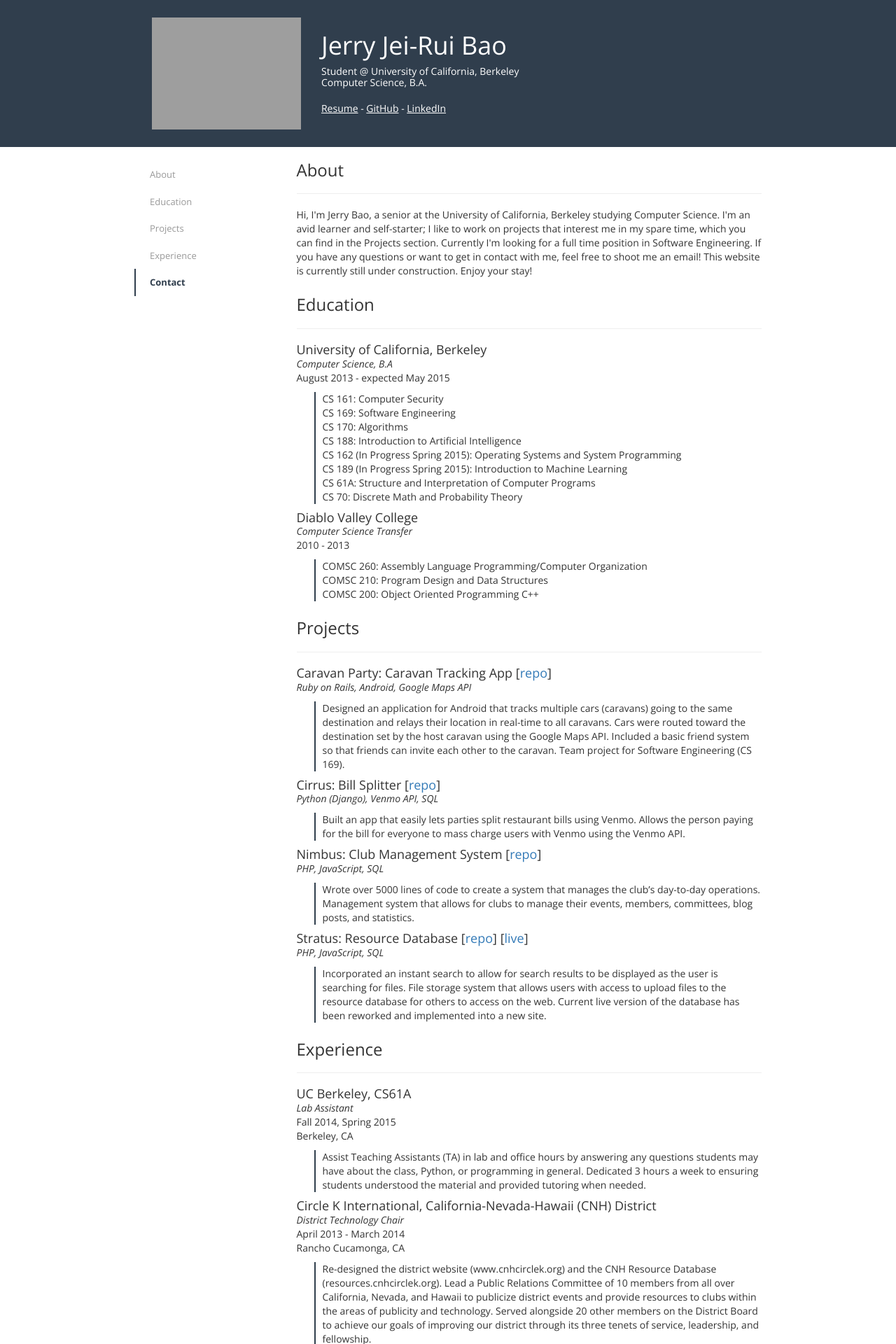
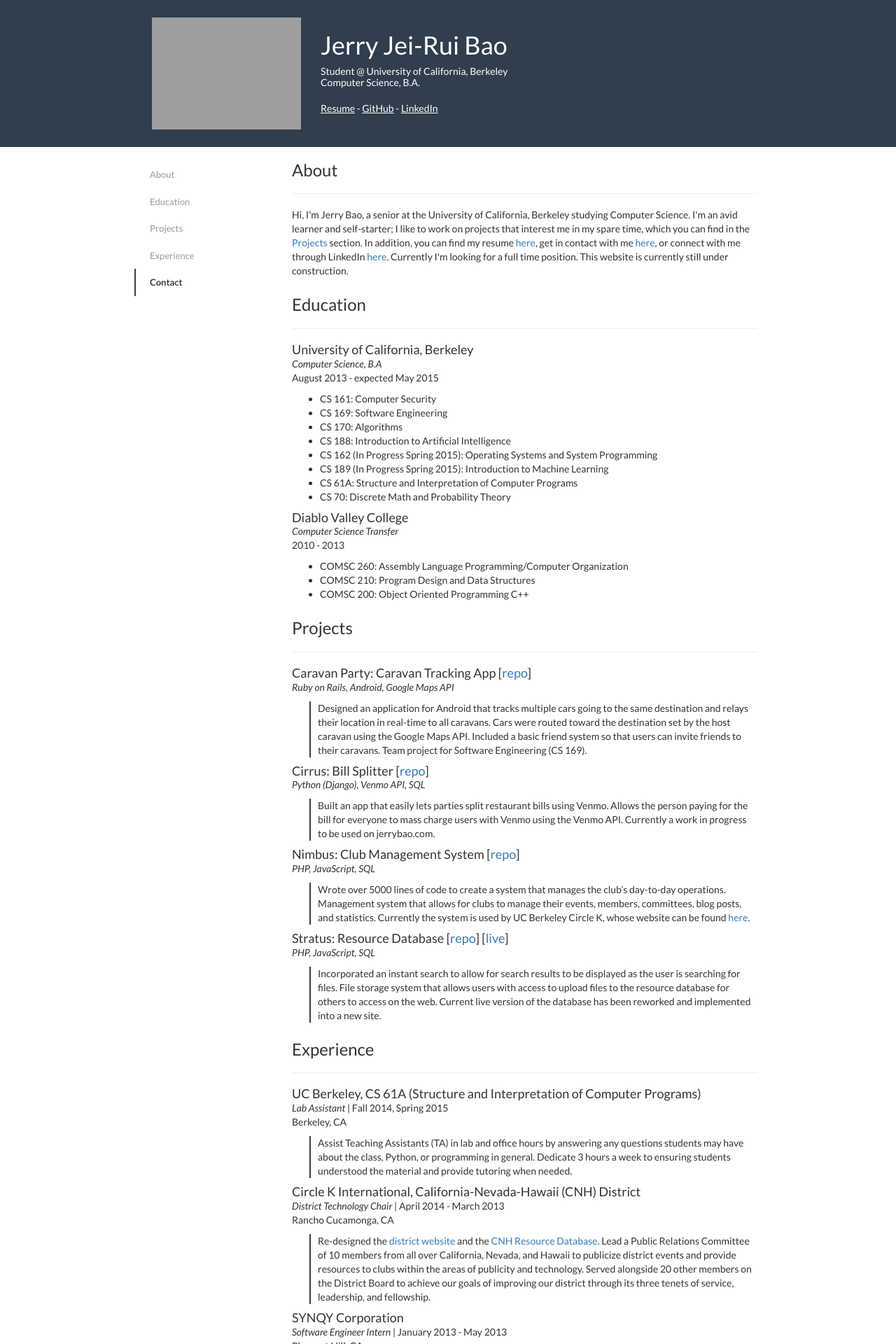
Before and after one commit to thejerrybao/thejerrybao.github.io, a Django app: template portfolio/templates/portfolio/index.html in a window 1280 px wide. Shown: the top 1920 px of the page at 70% size. Run offline with Django 3.2, Linux system fonts and the light colour scheme; the template is opened without the code that fills it, so the values that code supplies are empty; some libraries are stand-ins or nearby versions; grey boxes are pictures that could not be loaded.

Commit message:
final version

```diff
--- a/portfolio/static/portfolio/css/index.css
+++ b/portfolio/static/portfolio/css/index.css
@@ -91,6 +91,11 @@ p.indent {
     font-style: italic;
 }
 
+/* bold */
+.bold {
+    font-weight: bold;
+}
+
 /* offset the anchor tags */
 div.anchor-offset {
     margin-top: -105px;
@@ -106,6 +111,10 @@ div.footer {
 }
 
 /* all links */
+.bs-docs-sidebar {
+    max-width: 225px;
+}
+
 .bs-docs-sidebar .nav>li>a {
     color: #999;
     border-left: 2px solid transparent;
--- a/portfolio/static/portfolio/css/styles.css
+++ b/portfolio/static/portfolio/css/styles.css
@@ -1,3 +1,3 @@
 body {
-    font-family: "Open Sans";
+    font-family: "Lato";
 }
--- a/portfolio/static/portfolio/js/scripts.js
+++ b/portfolio/static/portfolio/js/scripts.js
@@ -1,6 +1,6 @@
 $('body').scrollspy({
     target: '.bs-docs-sidebar',
-    offset: 0
+    offset: 2
 });
 
 var scrollVal;
--- a/portfolio/templates/portfolio/index.html
+++ b/portfolio/templates/portfolio/index.html
@@ -7,7 +7,7 @@
     <title>Jerry Jei-Rui Bao</title>
 
     <!-- Google Fonts API: Open Sans -->
-    <link href='http://fonts.googleapis.com/css?family=Open+Sans:400italic,700italic,700,400' rel='stylesheet' type='text/css'>
+    <link href='http://fonts.googleapis.com/css?family=Lato:400,700,400italic,700italic' rel='stylesheet' type='text/css'>
     <!-- Latest compiled and minified CSS -->
     <link rel="stylesheet" href="https://maxcdn.bootstrapcdn.com/bootstrap/3.3.1/css/bootstrap.min.css">
     <!-- Optional theme -->
@@ -56,82 +56,77 @@
             <div class="col-xs-9 main-page-content">
                 <div class="anchor-offset" id="about">
                     <h3 class="title">About</h3><hr>
-                    <p>Hi, I'm Jerry Bao, a senior at the University of California, Berkeley studying Computer Science. I'm an avid learner and self-starter; I like to work on projects that interest me in my spare time, which you can find in the Projects section. Currently I'm looking for a full time position in Software Engineering. If you have any questions or want to get in contact with me, feel free to shoot me an email! This website is currently still under construction. Enjoy your stay!</p>
+                    <p>Hi, I'm Jerry Bao, a senior at the University of California, Berkeley studying Computer Science. I'm an avid learner and self-starter; I like to work on projects that interest me in my spare time, which you can find in the <a href="#projects">Projects</a> section. In addition, you can find my resume <a href="https://www.dropbox.com/s/sn728i6k2qvzzq2/JerryBao-Resume.pdf?dl=0" target="_blank">here</a>, get in contact with me <a href="#contact">here</a>, or connect with me through LinkedIn <a href="https://www.linkedin.com/in/thejerrybao" target="_blank">here</a>. Currently I'm looking for a full time position. This website is currently still under construction.</p>
                 </div>
                 <div class="anchor-offset" id="education">
                     <h3 class="title">Education</h3><hr>
                     <h4 class="title">University of California, Berkeley</h4>
-                    <span class="italic">Computer Science, B.A</span><br/>
-                    August 2013 - expected May 2015<br/>
-                    <p class="indent">
-                        CS 161: Computer Security<br/>
-                        CS 169: Software Engineering<br/>
-                        CS 170: Algorithms<br/>
-                        CS 188: Introduction to Artificial Intelligence<br/>
-                        CS 162 (In Progress Spring 2015): Operating Systems and System Programming<br/>
-                        CS 189 (In Progress Spring 2015): Introduction to Machine Learning<br/>
-                        CS 61A: Structure and Interpretation of Computer Programs<br/>
-                        CS 70: Discrete Math and Probability Theory<br/>
-                    </p>
+                    <p><span class="italic">Computer Science, B.A</span><br/>
+                    August 2013 - expected May 2015</p>
+                    <ul>
+                        <li>CS 161: Computer Security</li>
+                        <li>CS 169: Software Engineering</li>
+                        <li>CS 170: Algorithms</li>
+                        <li>CS 188: Introduction to Artificial Intelligence</li>
+                        <li>CS 162 (In Progress Spring 2015): Operating Systems and System Programming</li>
+                        <li>CS 189 (In Progress Spring 2015): Introduction to Machine Learning</li>
+                        <li>CS 61A: Structure and Interpretation of Computer Programs</li>
+                        <li>CS 70: Discrete Math and Probability Theory</li>
+                    </ul>
                     <h4 class="title">Diablo Valley College</h4>
-                    <span class="italic">Computer Science Transfer</span><br/>
-                    2010 - 2013<br/>
-                    <p class="indent">
-                        COMSC 260: Assembly Language Programming/Computer Organization<br/>
-                        COMSC 210: Program Design and Data Structures<br/>
-                        COMSC 200: Object Oriented Programming C++<br/>
-                    </p>
+                    <p><span class="italic">Computer Science Transfer</span><br/>
+                    2010 - 2013</p>
+                    <ul>
+                        <li>COMSC 260: Assembly Language Programming/Computer Organization</li>
+                        <li>COMSC 210: Program Design and Data Structures</li>
+                        <li>COMSC 200: Object Oriented Programming C++</li>
+                    </ul>
                 </div>
                 <div class="anchor-offset" id="projects">
                     <h3 class="title">Projects</h3><hr>
                     <h4 class="title">Caravan Party: Caravan Tracking App [<a href="https://github.com/thejerrybao/CaravanParty" target="_blank">repo</a>]</h4>
                     <span class="italic">Ruby on Rails, Android, Google Maps API</span>
-                    <p class="indent">Designed an application for Android that tracks multiple cars (caravans) going to the same destination and relays their location in real-time to all caravans. Cars were routed toward the destination set by the host caravan using the Google Maps API. Included a basic friend system so that friends can invite each other to the caravan. Team project for Software Engineering (CS 169).</p>
+                    <p class="indent">Designed an application for Android that tracks multiple cars going to the same destination and relays their location in real-time to all caravans. Cars were routed toward the destination set by the host caravan using the Google Maps API. Included a basic friend system so that users can invite friends to their caravans. Team project for Software Engineering (CS 169).</p>
                     <h4 class="title">Cirrus: Bill Splitter [<a href="https://github.com/thejerrybao/Cirrus" target="_blank">repo</a>]</h4>
                     <span class="italic">Python (Django), Venmo API, SQL</span>
-                    <p class="indent">Built an app that easily lets parties split restaurant bills using Venmo. Allows the person paying for the bill for everyone to mass charge users with Venmo using the Venmo API.</p>
+                    <p class="indent">Built an app that easily lets parties split restaurant bills using Venmo. Allows the person paying for the bill for everyone to mass charge users with Venmo using the Venmo API. Currently a work in progress to be used on jerrybao.com.</p>
                     <h4 class="title">Nimbus: Club Management System [<a href="https://github.com/thejerrybao/Nimbus" target="_blank">repo</a>]</h4>
                     <span class="italic">PHP, JavaScript, SQL</span>
-                    <p class="indent">Wrote over 5000 lines of code to create a system that manages the club’s day-to-day operations. Management system that allows for clubs to manage their events, members, committees, blog posts, and statistics.</p>
+                    <p class="indent">Wrote over 5000 lines of code to create a system that manages the club’s day-to-day operations. Management system that allows for clubs to manage their events, members, committees, blog posts, and statistics. Currently the system is used by UC Berkeley Circle K, whose website can be found <a href="http://www.ucbcki.org">here</a>.</p>
                     <h4 class="title">Stratus: Resource Database [<a href="https://github.com/thejerrybao/Stratus" target="_blank">repo</a>] [<a href="http://resources.cnhcirclek.org" target="_blank">live</a>]</h4>
                     <span class="italic">PHP, JavaScript, SQL</span>
                     <p class="indent">Incorporated an instant search to allow for search results to be displayed as the user is searching for files. File storage system that allows users with access to upload files to the resource database for others to access on the web. Current live version of the database has been reworked and implemented into a new site.</p>
                 </div>
                 <div class="anchor-offset" id="experience">
                     <h3 class="title">Experience</h3><hr>
-                    <h4 class="title">UC Berkeley, CS61A</h4>
-                    <span class="italic">Lab Assistant</span><br/>
-                    Fall 2014, Spring 2015<br/>
+                    <h4 class="title">UC Berkeley, CS 61A (Structure and Interpretation of Computer Programs)</h4>
+                    <span class="italic">Lab Assistant</span> | Fall 2014, Spring 2015<br/>
                     Berkeley, CA<br/>
-                    <p class="indent">Assist Teaching Assistants (TA) in lab and office hours by answering any questions students may have about the class, Python, or programming in general. Dedicated 3 hours a week to ensuring students understood the material and provided tutoring when needed.</p>
+                    <p class="indent">Assist Teaching Assistants (TA) in lab and office hours by answering any questions students may have about the class, Python, or programming in general. Dedicate 3 hours a week to ensuring students understood the material and provide tutoring when needed.</p>
                     <h4 class="title">Circle K International, California-Nevada-Hawaii (CNH) District</h4>
-                    <span class="italic">District Technology Chair</span><br/>
-                    April 2013 - March 2014<br/>
+                    <span class="italic">District Technology Chair</span> | April 2014 - March 2013<br/>
                     Rancho Cucamonga, CA<br/>
-                    <p class="indent">Re-designed the district website (www.cnhcirclek.org) and the CNH Resource Database (resources.cnhcirclek.org). Lead a Public Relations Committee of 10 members from all over California, Nevada, and Hawaii to publicize district events and provide resources to clubs within the areas of publicity and technology. Served alongside 20 other members on the District Board to achieve our goals of improving our district through its three tenets of service, leadership, and fellowship.</p>
+                    <p class="indent">Re-designed the <a href="http://www.cnhcirclek.org">district website</a> and the <a href="http://resources.cnhcirclek.org">CNH Resource Database</a>. Lead a Public Relations Committee of 10 members from all over California, Nevada, and Hawaii to publicize district events and provide resources to clubs within the areas of publicity and technology. Served alongside 20 other members on the District Board to achieve our goals of improving our district through its three tenets of service, leadership, and fellowship.</p>
                     <h4 class="title">SYNQY Corporation</h4>
-                    <span class="italic">Software Engineer Intern</span><br/>
-                    January 2013 - May 2013<br/>
+                    <span class="italic">Software Engineer Intern</span> | January 2013 - May 2013<br/>
                     Pleasant Hill, CA<br/>
                     <p class="indent">Developed a slideshow gallery with thumbnails in a modal that displayed content such as websites and images using PHP and JQuery. Implemented a drag and drop file uploading system. Assisted in the development of the SYNQY such as language choice and other design requirements. Assisted the Chief Technology Officer in miscellaneous engineering tasks.</p>
                     <h4 class="title">Sequioa Technologies IMS</h4>
-                    <span class="italic">Software Engineer Intern</span><br/>
-                    July 2012 - August 2012<br/>
+                    <span class="italic">Software Engineer Intern</span> | July 2012 - August 2012<br/>
                     Pleasant Hill, CA<br/>
                     <p class="indent">Re-designed the backend platform from which new websites are created. Deployed websites on a multitenant platform. Created proof of concept applications in PHP.</p>
                 </div>
                 <div class="anchor-offset" id="contact">
                     <h3 class="title">Contact</h3><hr>
-                    <p>Looking to get in contact with me? Here's my profiles below!
+                    <p>The best way to get in contact with me is through e-mail. E-mail me by clicking on my email below!
 
                         <p class="indent">E-mail: <script language="javascript" type="text/javascript">var pre = "jbao";document.write("<a href='mailto:" + pre + "@berkeley.edu'>" + pre + "@berkeley.edu</a>");</script><noscript>Enable JavaScript to see my email.</noscript><br />
-                        <a href="https://www.linkedin.com/in/thejerrybao">LinkedIn</a></p>
                     </p>
                 </div>
             </div>
         </div>
         <div class="footer">
-            <p>&copy; 2015 Jerry Bao<br />jerrybao.com GitHub Repo</p>
+            <p>&copy; 2015 Jerry Bao<br /><a href="https://github.com/thejerrybao/jerrybao.com">jerrybao.com GitHub Repo</a></p>
         </div>
     </div>
 
```
Also changed, not shown: 1 other file.
